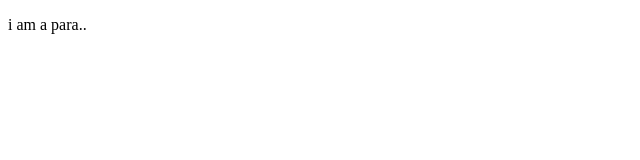
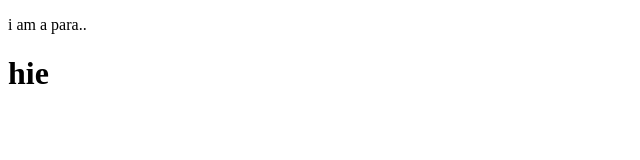
Before and after one commit to Jag2007/gitlearn_lab1, a plain HTML site: page index.html in a window 1280 px wide. Shown: the full height of the page, 0-640 px from the left. Drawn offline with Linux system fonts and the light colour scheme.

Commit message:
2nd commit

```diff
--- a/index.html
+++ b/index.html
@@ -7,5 +7,6 @@
 </head>
 <body>
     <p>i am a para..</p>
+    <h1>hie</h1>
 </body>
 </html>
```
